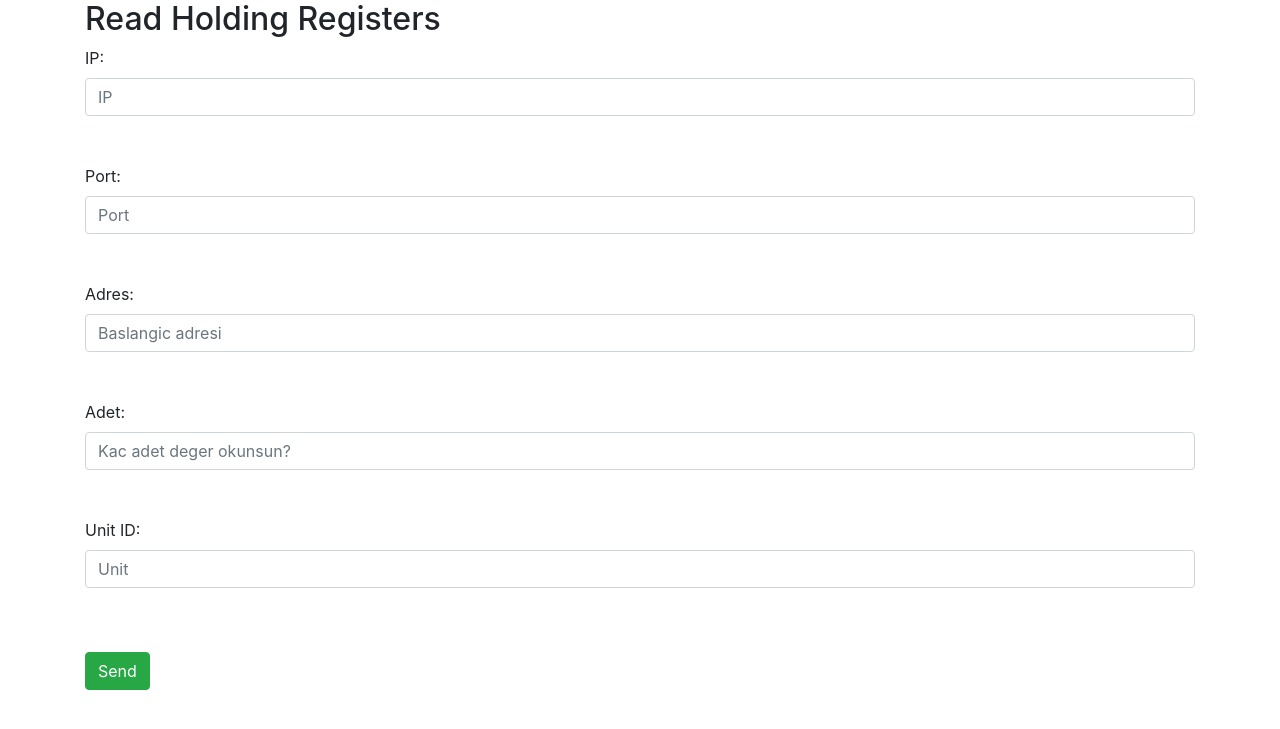
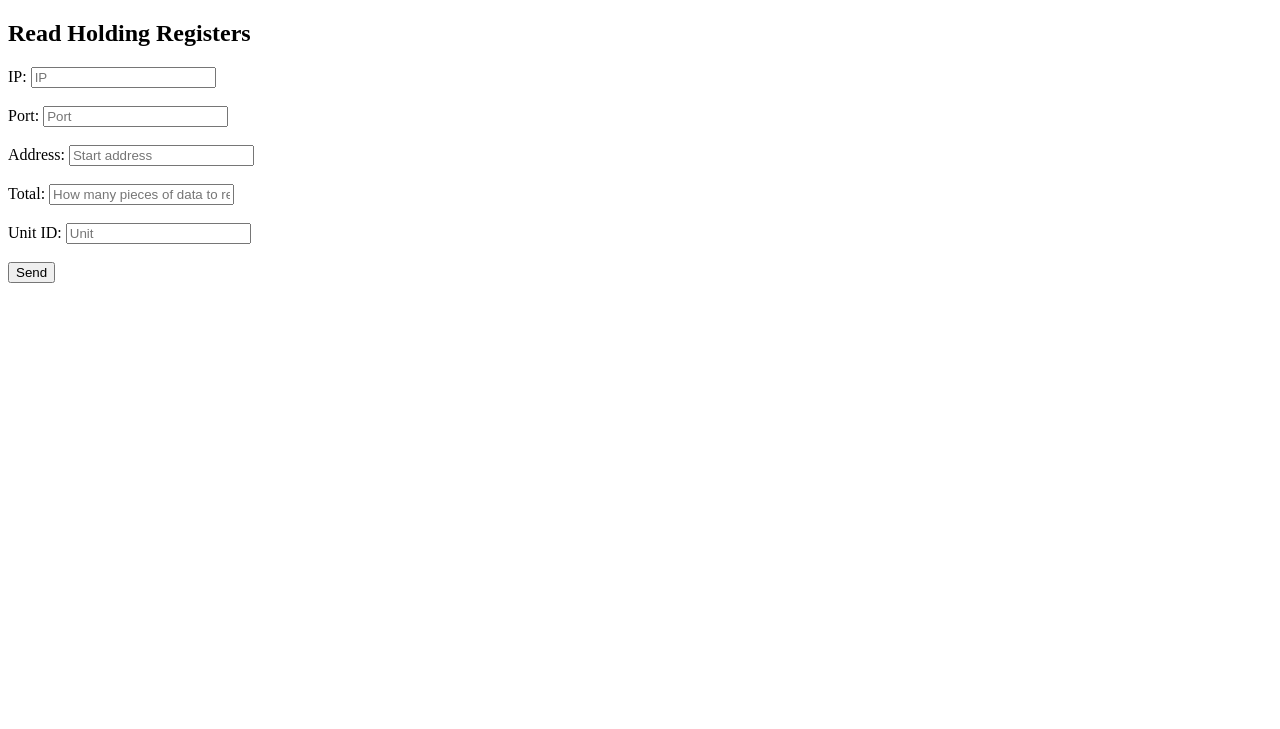
Before and after one commit to omergunal/Modbus-Web-Interface, a Flask app: page /read-holding-registers in a window 1280 px wide. Shown: the top 729 px of the page. Run offline with Flask 2, Linux system fonts and the light colour scheme; some libraries are stand-ins or nearby versions.

Commit message:
Add files via upload

```diff
--- a/templates/read-hold-regs.html
+++ b/templates/read-hold-regs.html
@@ -1,10 +1,7 @@
 <!DOCTYPE html PUBLIC "-//W3C//DTD XHTML 1.0 Strict//EN" "http://www.w3.org/TR/xhtml1/DTD/xhtml1-strict.dtd">
 <html>
     <head>
-        <title>Reusable Form Demo</title>
-       <link rel="stylesheet" media="screen" href ="static/bootstrap.min.css">
-       <link rel="stylesheet" href="static/bootstrap-theme.min.css">
-       <meta name="viewport" content = "width=device-width, initial-scale=1.0">
+        <title>Read Holding Registers</title>
 
     </head>
     <body>
@@ -17,20 +14,20 @@
   <form  action="" method="post" role="form">
     {{ form.csrf }}
     <div class="form-group">
-      <label for="name">IP:</label>
+      <label for="ip">IP:</label>
       <input type="text" class="form-control" id="ip" name="ip" placeholder="IP">
       <br>
       <br>
-      <label for="email">Port:</label>
+      <label for="port">Port:</label>
       <input type="text" class="form-control" id="port" name="port" placeholder="Port">
       <br>
       <br>
-      <label for="password">Adres:</label>
-      <input type="text" class="form-control" id="adres" name="adres" placeholder="Baslangic adresi">
+      <label for="address">Address:</label>
+      <input type="text" class="form-control" id="address" name="address" placeholder="Start address">
       <br>
       <br>
-      <label for="deger">Adet:</label>
-      <input type="text" class="form-control" id="deger" name="deger" placeholder="Kac adet deger okunsun?">
+      <label for="value">Total:</label>
+      <input type="text" class="form-control" id="value" name="value" placeholder="How many pieces of data to read?">
       <br>
       <br>
       <label for="unitId">Unit ID:</label>
--- a/templates/write-register.html
+++ b/templates/write-register.html
@@ -1,10 +1,8 @@
 <!DOCTYPE html PUBLIC "-//W3C//DTD XHTML 1.0 Strict//EN" "http://www.w3.org/TR/xhtml1/DTD/xhtml1-strict.dtd">
 <html>
     <head>
-        <title>Reusable Form Demo</title>
-       <link rel="stylesheet" media="screen" href ="static/bootstrap.min.css">
-       <link rel="stylesheet" href="static/bootstrap-theme.min.css">
-       <meta name="viewport" content = "width=device-width, initial-scale=1.0">
+        <title>Write Holding Register</title>
+
 
     </head>
     <body>
```
Also changed, not shown: templates/read-coils.html (+5 -8 lines), templates/write-coils.html (+3 -5 lines).
